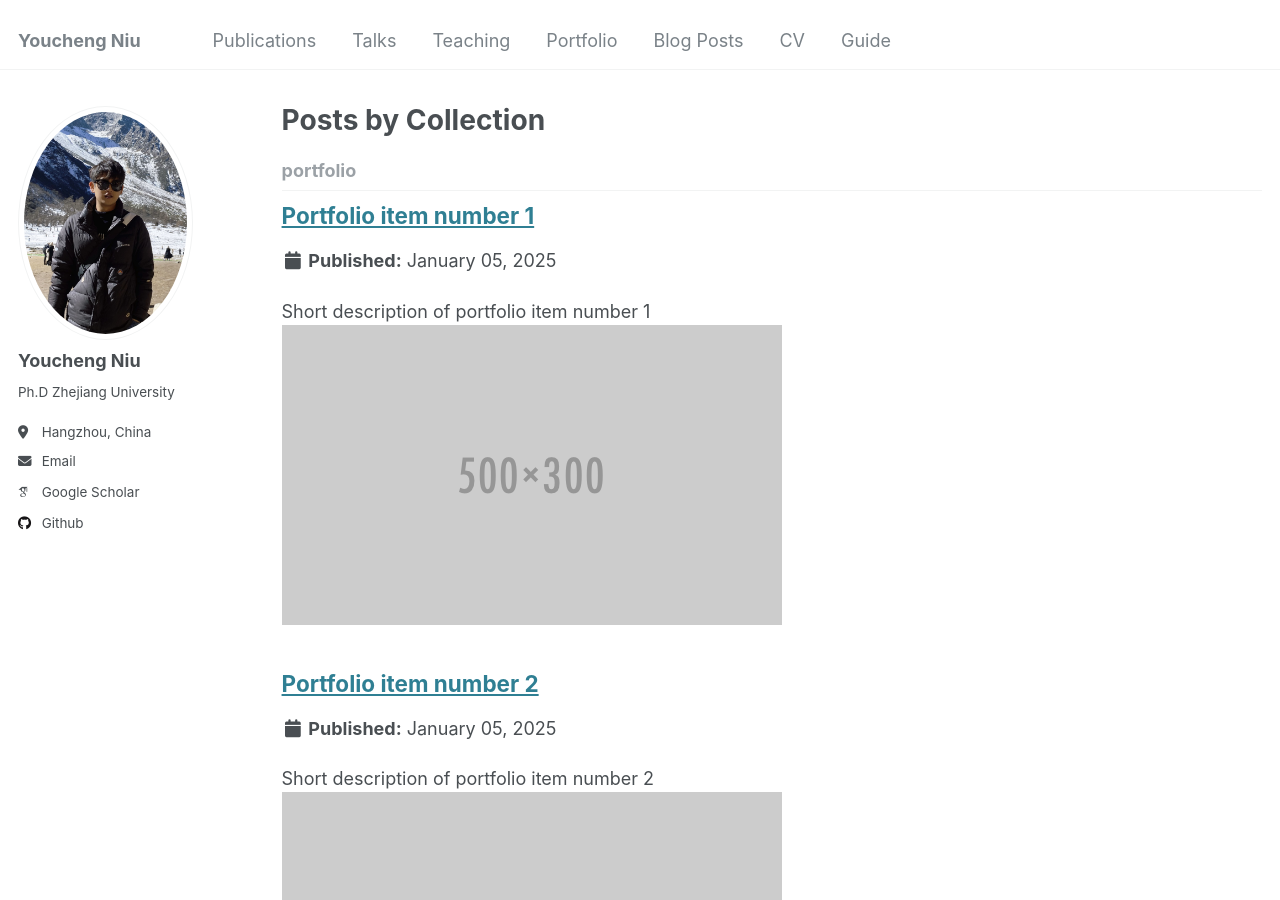
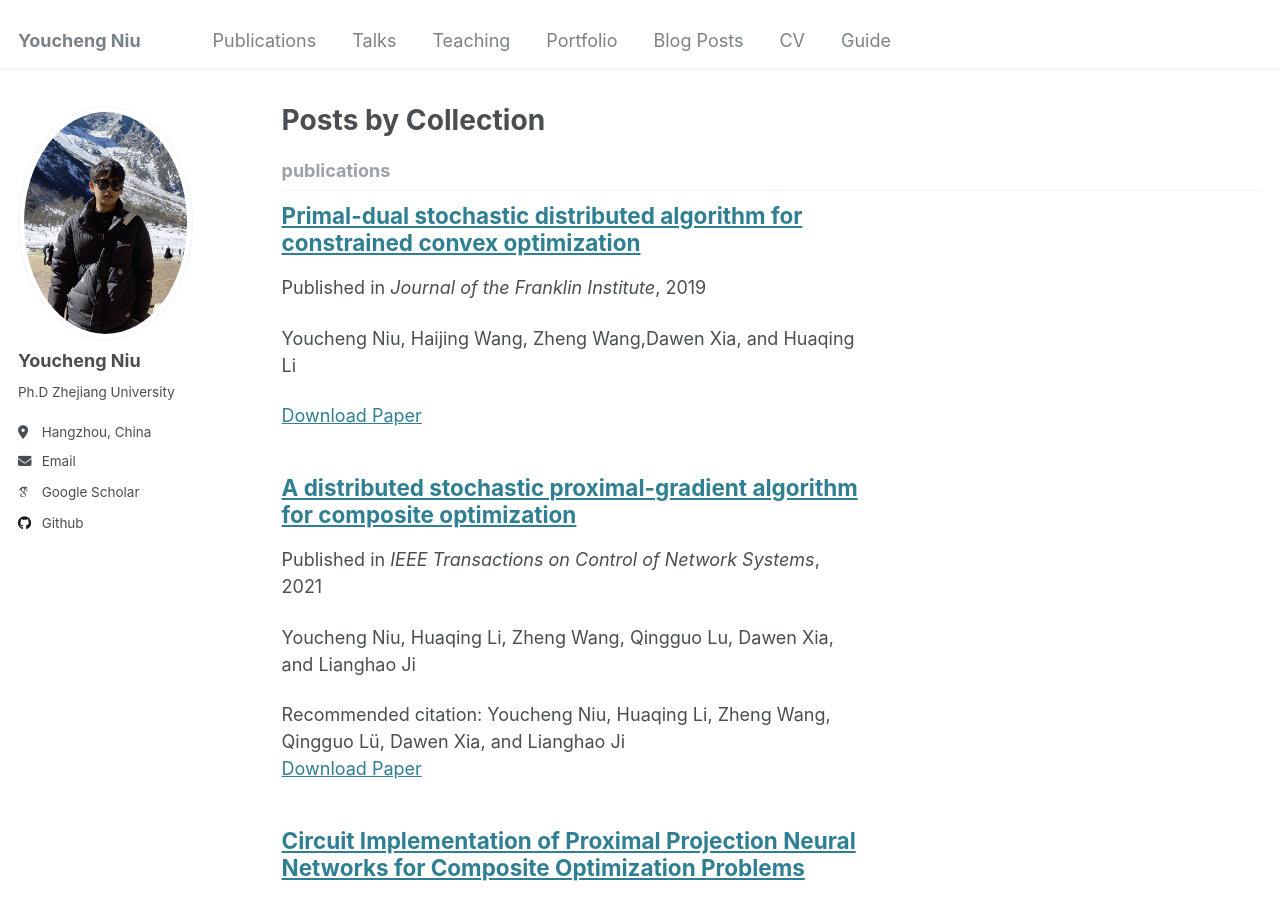
Before and after one commit to ycniu666/ycniu666.github.io, a Jekyll site: the page built from _pages/collection-archive.html, in a window 1280 px wide and 900 px high. Built offline with Jekyll 4.4.1, drawn with Linux system fonts in a browser that asks for light colours; some web fonts are replaced; part of the change alters nothing that is shown.

Commit message:
Update _config.yml

```diff
--- a/_config.yml
+++ b/_config.yml
@@ -218,9 +218,9 @@ collections:
   publications:
     output: true
     permalink: /:collection/:path/
-  portfolio:
-    output: true
-    permalink: /:collection/:path/
+  # portfolio:
+  #   output: true
+  #   permalink: /:collection/:path/
   talks:
     output: true
     permalink: /:collection/:path/
@@ -246,15 +246,15 @@ defaults:
     values:
       layout: single
       author_profile: true
-  # _teaching
-  - scope:
-      path: ""
-      type: teaching
-    values:
-      layout: single
-      author_profile: true
-      share: true
-      comments: true
+  # # _teaching
+  # - scope:
+  #     path: ""
+  #     type: teaching
+  #   values:
+  #     layout: single
+  #     author_profile: true
+  #     share: true
+  #     comments: true
   # _publications
   - scope:
       path: ""
@@ -264,15 +264,15 @@ defaults:
       author_profile: true
       share: true
       comments: true
-  # _portfolio
-  - scope:
-      path: ""
-      type: portfolio
-    values:
-      layout: single
-      author_profile: true
-      share: true
-      comment: true
+  # # _portfolio
+  # - scope:
+  #     path: ""
+  #     type: portfolio
+  #   values:
+  #     layout: single
+  #     author_profile: true
+  #     share: true
+  #     comment: true
   # _talks
   - scope:
       path: ""
```
